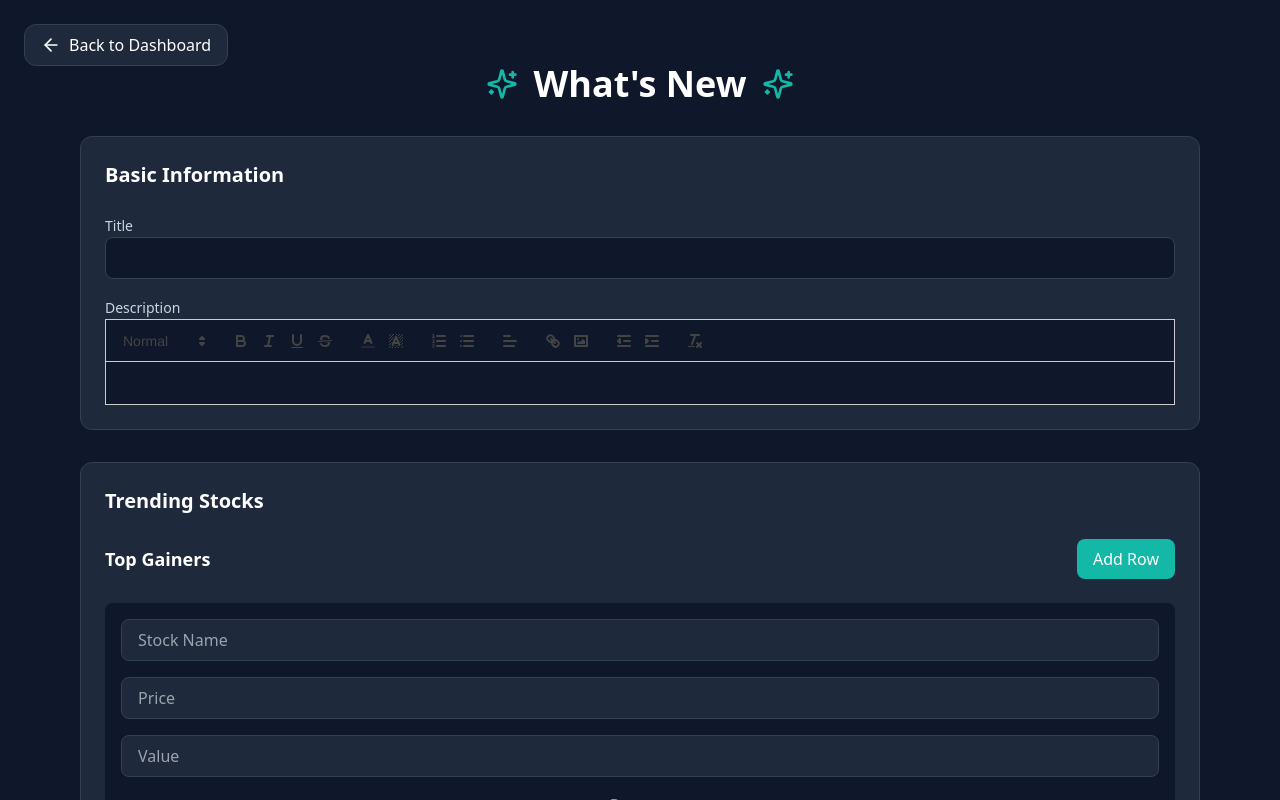
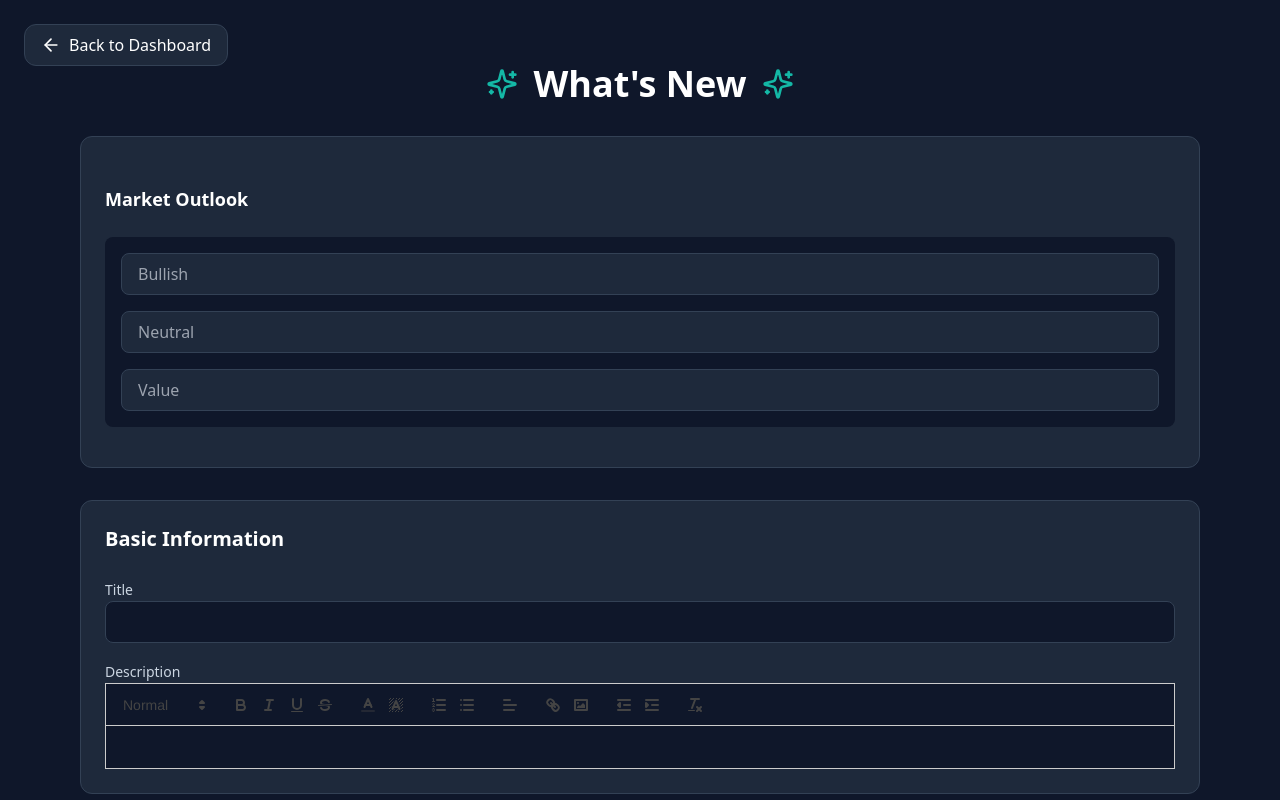
Before and after one commit to dfxdeveloper/tradeXpert-whatsnew, a React (Create React App) app: page /add in a window 1280 px wide. Shown: the top 800 px of the page. Built offline with nearby package versions, Linux system fonts and the light colour scheme.

Commit message:
added market sentiments

```diff
--- a/src/component/AddData.js
+++ b/src/component/AddData.js
@@ -92,6 +92,13 @@ const AddData = () => {
         price: "",
         value: "",
         title: "",
+      },
+    ],
+    market_outlook: [
+      {
+        bearish: "",
+        bullish: "",
+        neutral: "",
       },
     ],
   };
@@ -374,6 +381,50 @@ const AddData = () => {
               <Sparkles className="w-8 h-8 text-teal-500" />
             </h1>
           </motion.div>
+          {/*Market Sentiments*/}
+          <motion.div
+            variants={itemVariants}
+            className="bg-slate-800 rounded-xl p-6 border border-slate-700"
+          >
+            <div className="flex justify-between items-center mt-6 mb-6">
+              <h5 className="text-lg font-semibold text-white">
+                Market Outlook
+              </h5>
+            </div>
+            {formData.market_outlook.map((item, index) => (
+              <div key={index} className="bg-slate-900 p-4 rounded-lg mb-4">
+                <div className="grid gap-4">
+                  <input
+                    type="text"
+                    placeholder="Bullish"
+                    value={item.bullish}
+                    onChange={(e) =>
+                      handleChange(e, "market_outlook", index, "bullish")
+                    }
+                    className="w-full px-4 py-2 rounded-lg bg-slate-800 border border-slate-700 text-white"
+                  />
+                  <input
+                    type="text"
+                    placeholder="Neutral"
+                    value={item.neutral}
+                    onChange={(e) =>
+                      handleChange(e, "market_outlook", index, "neutral")
+                    }
+                    className="w-full px-4 py-2 rounded-lg bg-slate-800 border border-slate-700 text-white"
+                  />
+                  <input
+                    type="text"
+                    placeholder="Value"
+                    value={item.bearish}
+                    onChange={(e) =>
+                      handleChange(e, "market_outlook", index, "bearish")
+                    }
+                    className="w-full px-4 py-2 rounded-lg bg-slate-800 border border-slate-700 text-white"
+                  />
+                </div>
+              </div>
+            ))}
+          </motion.div>
 
           {/* Basic Information */}
           <motion.div
@@ -607,9 +658,9 @@ const AddData = () => {
             className="bg-slate-800 rounded-xl p-6 border border-slate-700"
           >
             <div className="flex justify-between items-center mt-6 mb-6">
-            <h2 className="text-xl font-semibold text-white">
-              Sectoral Performance
-            </h2>
+              <h2 className="text-xl font-semibold text-white">
+                Sectoral Performance
+              </h2>
               <button
                 type="button"
                 onClick={() =>
--- a/src/component/ManageData.js
+++ b/src/component/ManageData.js
@@ -112,6 +112,13 @@ const ManageData = () => {
         title: "",
       },
     ],
+    market_outlook: [
+      {
+        bearish: "",
+        bullish: "",
+        neutral: "",
+      },
+    ],
   };
 
   const [editFormData, setEditFormData] = useState(initialEditFormData);
@@ -196,6 +203,7 @@ const ManageData = () => {
       "top_losers",
       "volume_gainers",
       "sectoral_performance",
+      "market_outlook"
     ].forEach((field) => {
       if (
         !formData[field] ||
@@ -561,6 +569,44 @@ const ManageData = () => {
             </div>
 
             <form onSubmit={handleUpdate} className="space-y-6">
+              {/*Market Sentiments*/}
+              <motion.div
+                variants={itemVariants}
+                className="bg-slate-800 rounded-xl p-6 border border-slate-700"
+              >
+                <div className="flex justify-between items-center mt-6 mb-6">
+                  <h5 className="text-lg font-semibold text-white">
+                    Market Outlook
+                  </h5>
+                </div>
+                {editFormData.market_outlook.map((item, index) => (
+                  <div key={index} className="bg-slate-900 p-4 rounded-lg mb-4">
+                    <div className="grid gap-4">
+                      <input
+                        type="text"
+                        placeholder="Bullish"
+                        value={item.bullish}
+                        onChange={handleChange}
+                        className="w-full px-4 py-2 rounded-lg bg-slate-800 border border-slate-700 text-white"
+                      />
+                      <input
+                        type="text"
+                        placeholder="Neutral"
+                        value={item.neutral}
+                        onChange={handleChange}
+                        className="w-full px-4 py-2 rounded-lg bg-slate-800 border border-slate-700 text-white"
+                      />
+                      <input
+                        type="text"
+                        placeholder="Value"
+                        value={item.bearish}
+                        onChange={handleChange}
+                        className="w-full px-4 py-2 rounded-lg bg-slate-800 border border-slate-700 text-white"
+                      />
+                    </div>
+                  </div>
+                ))}
+              </motion.div>
               {/* Basic Information */}
               <div className="bg-slate-900 rounded-xl p-6 border border-slate-700">
                 <h3 className="text-lg font-semibold text-white mb-4">
```
